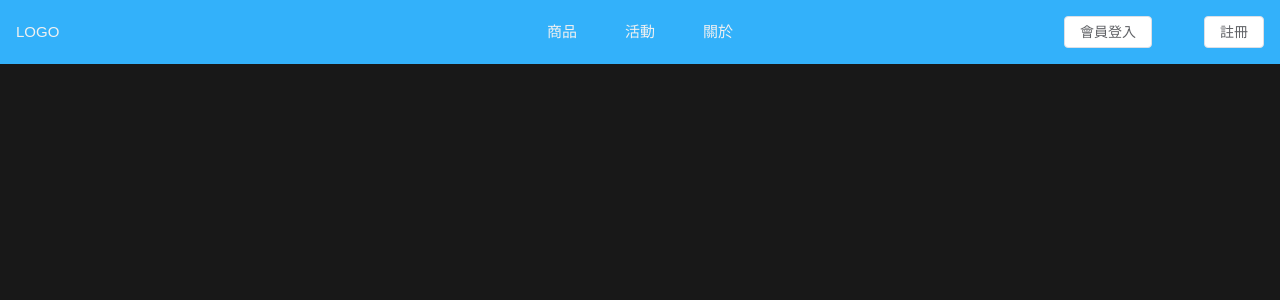
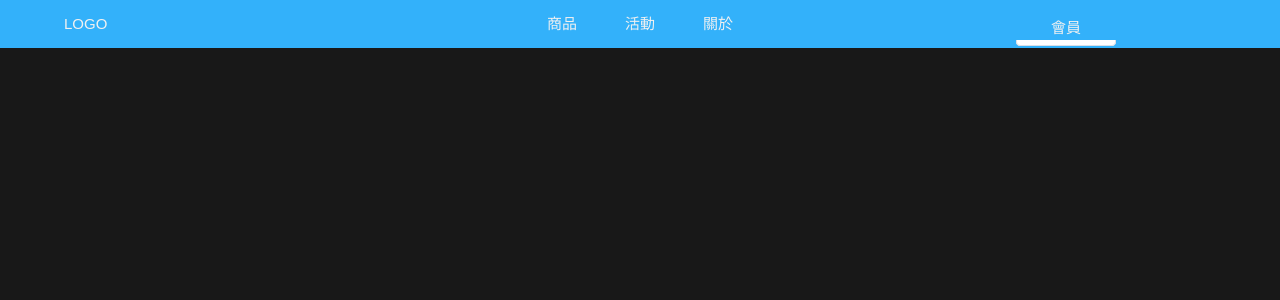
Before and after one commit to xcia4899/Login-practive02, a Vue app: page /home in a window 1280 px wide. Shown: the top 300 px of the page. Built offline with nearby package versions, Linux system fonts and the light colour scheme.

Commit message:
會員登出登入完成

```diff
--- a/src/pages/Home.vue
+++ b/src/pages/Home.vue
@@ -1,6 +1,6 @@
 <template>
   <nav class="myheader-styles flex justify-between items-center p-4">
-    <div class="w-[200px]">LOGO</div>
+    <div class="w-[300px]">LOGO</div>
     <div ref="menuRef" class="nav-area">
       <ul class="flex gap-8">
         <!-- 商品，下拉選單 -->
@@ -73,18 +73,27 @@
         </li>
       </ul>
     </div>
-    <div class="flex justify-between w-[200px] mamber-area">
-      <template v-if="isLoggedIn">
-        <span>{{ currentUser?.email }}</span>
-        <el-button @click="logout">登出</el-button>
+    <div class="mamber-area w-[300px]">
+      <template  v-if="isLoggedIn">
+       <div class="flex items-center gap-3">
+          <span>{{ currentUser?.email }}</span>
+          <el-button @click="logout">登出</el-button>
+       </div>
       </template>
       <template v-else>
-        <el-button  class="" plain @click="dialogLogin = true">
-          會員登入
-        </el-button>
-        <el-button class="" plain @click="dialogRegister = true">
-          註冊
-        </el-button>
+        <div class="login-regisster">
+          <el-button class="mamber-login" plain @click="dialogLogin = true">
+            登入
+          </el-button>
+          <el-button
+            class="mamber-regisster"
+            plain
+            @click="dialogRegister = true"
+          >
+            註冊
+          </el-button>
+          <div class="member">會員</div>
+        </div>
       </template>
     </div>
   </nav>
@@ -175,10 +184,10 @@ import { adminLoginApi } from "@/api/modules/user";
 const USERS_KEY = "users"; // 使用者清單 key
 
 interface UserRecord {
-  id: number;      // 自己產生的 ID
-  email: string;   // 註冊帳號
-  password: string;// 註冊密碼
-  token: string;   // 後端回傳的 token
+  id: number; // 自己產生的 ID
+  email: string; // 註冊帳號
+  password: string; // 註冊密碼
+  token: string; // 後端回傳的 token
 }
 
 interface LoginForm {
@@ -209,10 +218,8 @@ function saveUsers(users: UserRecord[]) {
 
 // ================== 登入狀態 ==================
 
-// 反應式的登入 ID（關鍵：畫面要跟著變就要用 ref）
-const currentUserId = ref<string | null>(
-  localStorage.getItem("currentUserId")
-);
+// 登入 ID（關鍵：畫面要跟著變就要用 ref）
+const currentUserId = ref<string | null>(localStorage.getItem("currentUserId"));
 
 // 目前登入的使用者
 const currentUser = computed<UserRecord | null>(() => {
@@ -234,10 +241,9 @@ console.log("是否登入:", isLoggedIn.value);
 function logout() {
   localStorage.removeItem("currentUserId");
   localStorage.removeItem("msToken"); // 如果有用 token
-  currentUserId.value = null;         // ★ 讓畫面更新
+  currentUserId.value = null; // ★ 讓畫面更新
 }
 
-// ================== Pinia（預留，暫時沒用到） ==================
 const userStore = useUserStore();
 
 // ================== 登入表單 ==================
@@ -273,11 +279,11 @@ const loginRules = reactive({
   password: [{ validator: validatePwd, trigger: "blur" }],
 });
 
-// 登入方法（建議改成不收參數，直接用 formLoginRef）
+// 登入方法
 const submitLoginForm = async () => {
   if (!formLoginRef.value) return;
 
-  // 1. 先做 Element Plus 表單驗證
+  // 先做 Element Plus 表單驗證
   try {
     await formLoginRef.value.validate();
     console.log("登入表單驗證成功");
@@ -286,37 +292,34 @@ const submitLoginForm = async () => {
     return;
   }
 
-  // 2. 從 localStorage 撈使用者清單
+  //  從 localStorage 撈使用者清單
   const users = loadUsers();
   console.log("目前所有 users:", users);
-
   if (users.length === 0) {
     console.log("目前沒有任何註冊帳號");
     return;
   }
-
-  // 3. 用 email 找使用者
+  //  用 email 找使用者
   const user = users.find((u) => u.email === formLogin.email);
-
   if (!user) {
     console.log("帳號錯誤：找不到這個 email");
     return;
   }
-
-  // 4. 比對密碼
+  // 比對密碼
   if (user.password !== formLogin.password) {
     console.log("密碼錯誤");
     return;
   }
 
-  // 5. 登入成功
+  // 登入成功
   console.log("登入成功，使用者：", user);
 
-  // 紀錄目前登入者（localStorage + 反應式狀態）
+  // 紀錄目前登入者
   localStorage.setItem("currentUserId", String(user.id));
   localStorage.setItem("msToken", user.token);
-  currentUserId.value = String(user.id); // ★ 這行很重要
-
+  //改變ID狀態
+  currentUserId.value = String(user.id);
+  //關閉彈跳視窗
   dialogLogin.value = false;
 };
 
@@ -388,7 +391,7 @@ let token: any = null;
 const submitRegisterForm = async () => {
   if (!formRegisterRef.value) return;
 
-  // 1. 先做表單驗證
+  // 先做表單驗證
   try {
     await formRegisterRef.value.validate();
     console.log("註冊表單驗證成功");
@@ -399,7 +402,7 @@ const submitRegisterForm = async () => {
     return;
   }
 
-  // 2. 呼叫 Demo API 取得 token（你現在用 reqres 作假的）
+  // 2. 呼叫 Demo API 取得 token（用 reqres 作假的）
   try {
     const res = await adminLoginApi({
       email: "eve.holt@reqres.in",
@@ -413,7 +416,7 @@ const submitRegisterForm = async () => {
     return;
   }
 
-  // 3. 建立新的使用者資料
+  // 建立新的使用者資料
   const newUser: UserRecord = {
     id: Date.now(),
     email: formRegister.email,
@@ -421,14 +424,14 @@ const submitRegisterForm = async () => {
     token: token.token, // 依實際 API 形狀調整
   };
 
-  // 4. 存入 users 陣列
+  // 存入 users 陣列
   const users = loadUsers();
   users.push(newUser);
   saveUsers(users);
 
   console.log("已新增使用者：", newUser);
 
-  // 5. 設為「已登入」
+  // 設為「已登入」
   localStorage.setItem("currentUserId", String(newUser.id));
   localStorage.setItem("msToken", newUser.token);
   currentUserId.value = String(newUser.id); // ★ 讓畫面跟著變
@@ -443,7 +446,7 @@ watch(dialogRegister, (val) => {
   }
 });
 
-// ================== Header Menu（你的原本下拉選單邏輯） ==================
+// 下拉選單邏輯 ==================
 const menuRef = ref<HTMLElement | null>(null);
 
 function handleClickOutside(e: MouseEvent) {
@@ -471,10 +474,11 @@ onBeforeUnmount(() => {
 });
 </script>
 
-
 <style scoped lang="scss">
 .myheader-styles {
+  padding: 8px 64px;
   position: relative;
+  // height: 60px;
   left: 0;
   width: 100vw;
   background-color: #33b1fa;
@@ -529,5 +533,60 @@ onBeforeUnmount(() => {
       }
     }
   }
+  .mamber-area {
+    height: 100%;
+    display: flex;
+    justify-content: center;
+    align-items: center;
+  }
+  .login-regisster {
+    position: relative;
+    height: 100%;
+    width: 100px;
+    // min-height: 100%;
+    display: flex;
+    justify-content: center;
+    align-items: center;
+    background-color: #ce5151;
+    // height: 60px;
+    padding: 8px;
+
+    transition: all 0.4s ease;
+    // overflow: hidden;
+    background-color: #33b1fa;
+    &:hover {
+      // height: 200px;
+      .mamber-login {
+        top: 40px;
+      }
+      .mamber-regisster {
+        top: 80px;
+      }
+    }
+
+    .member,
+    .mamber-login,
+    .mamber-regisster {
+      display: flex;
+      flex-direction: column;
+      justify-content: center;
+      align-items: center;
+
+      z-index: 1;
+      top: 0%;
+      width: 100px;
+      height: 30px;
+      position: absolute;
+      // padding: 4px 8px;
+      margin: 0;
+      opacity: 1;
+      transition: all 0.4s ease;
+    }
+    .member {
+      z-index: 2;
+      height: auto;
+      background-color: #33b1fa;
+    }
+  }
 }
 </style>
```
